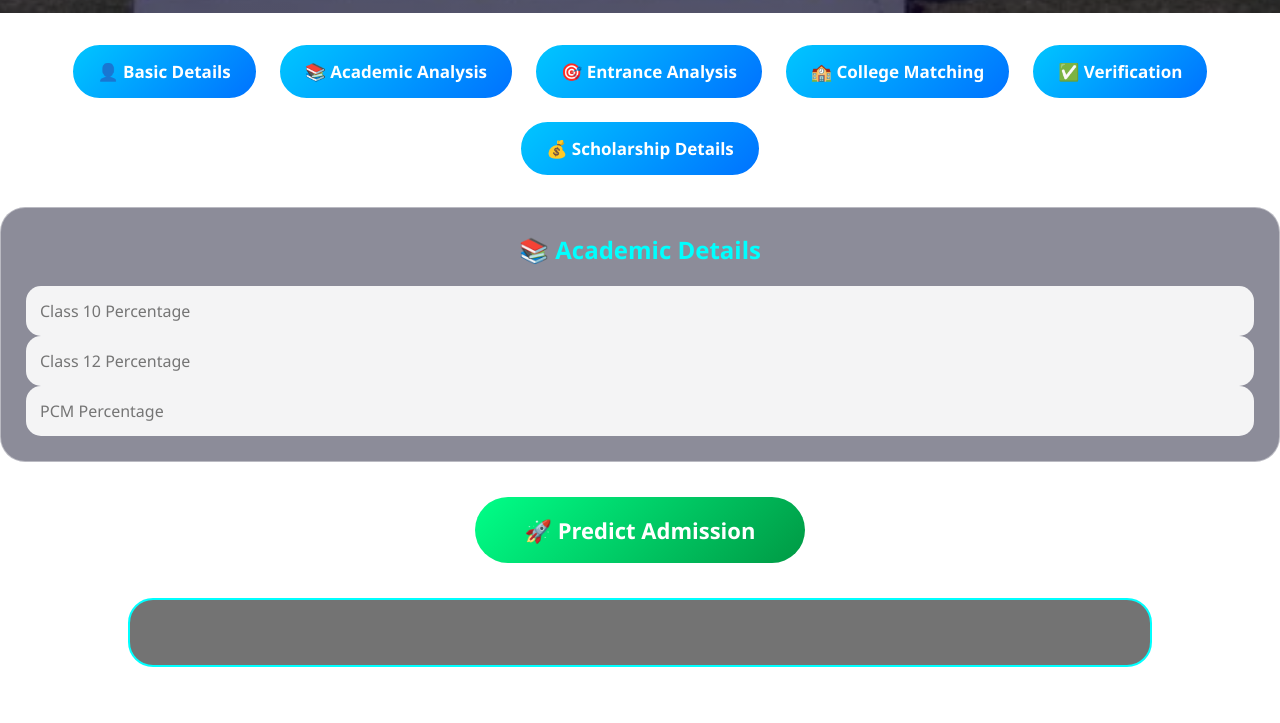
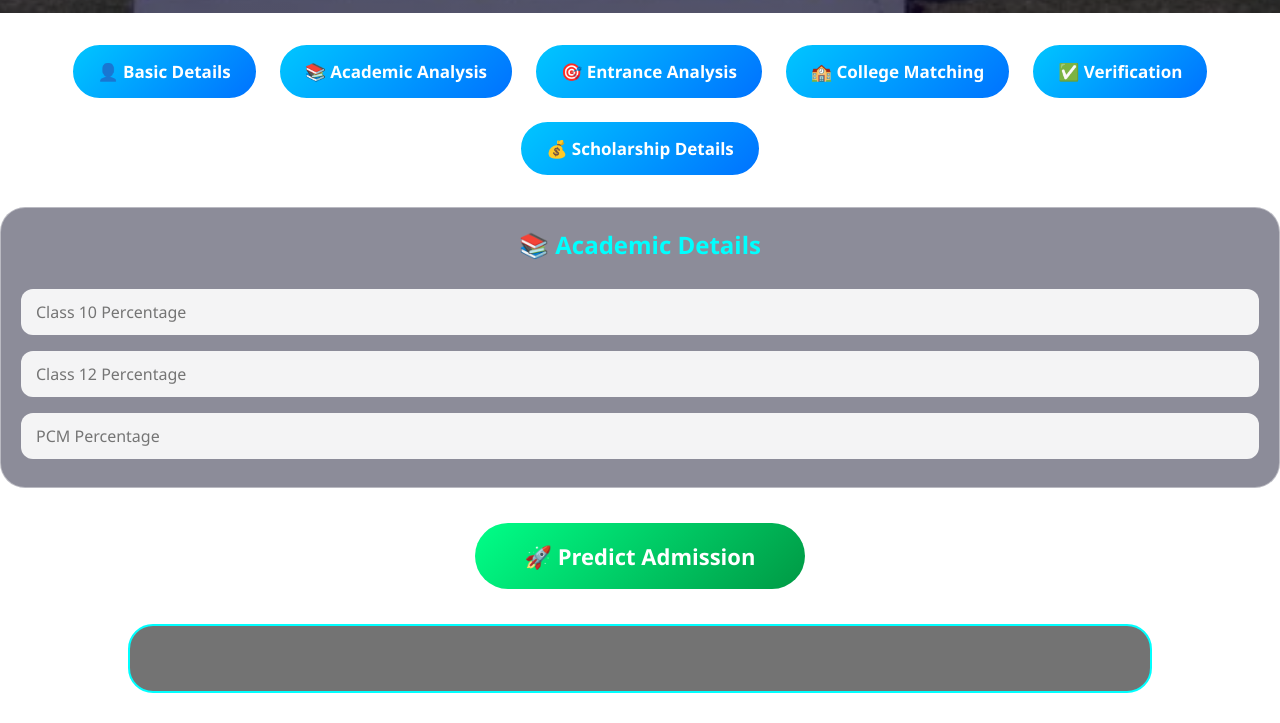
Before and after one commit to Manya2507/College-Admission-Approval-System, a Flask app: page / in a window 1280 px wide. Shown: the part 787-1510 px from the top of the page. Before the commit the page ends 1454 px from the top, so only its background shows below. Run offline with Flask 3, Linux system fonts and the light colour scheme.

Commit message:
Update style.css

```diff
--- a/static/style.css
+++ b/static/style.css
@@ -587,7 +587,7 @@ background-size:
 
 
 
-    padding:25px;
+    padding:20px;
 
 
 
@@ -662,24 +662,13 @@ background-size:
 
 .grid{
 
-
     display:grid;
 
+    grid-template-columns:repeat(3,1fr);
 
-    grid-template-columns:
+    column-gap:15px;
 
-
-    repeat(
-
-    3,
-
-    1fr
-
-    );
-
-
-    gap:20px;
-
+    row-gap:10px;
 
 }
 
@@ -687,43 +676,28 @@ background-size:
 
 
 
-
 input,
-
 select{
-
 
     width:100%;
 
+    padding:12px 15px;
 
-    padding:14px;
+    margin:8px 0;          /* Add this */
 
-
-    border-radius:15px;
-
+    border-radius:12px;
 
     border:none;
 
-
-
     outline:none;
-
 
     font-size:16px;
 
-
-
-    background:
-
-    rgba(255,255,255,0.9);
-
-
+    background:rgba(255,255,255,0.9);
 
     color:black;
 
-
 }
-
 
 
 
```
